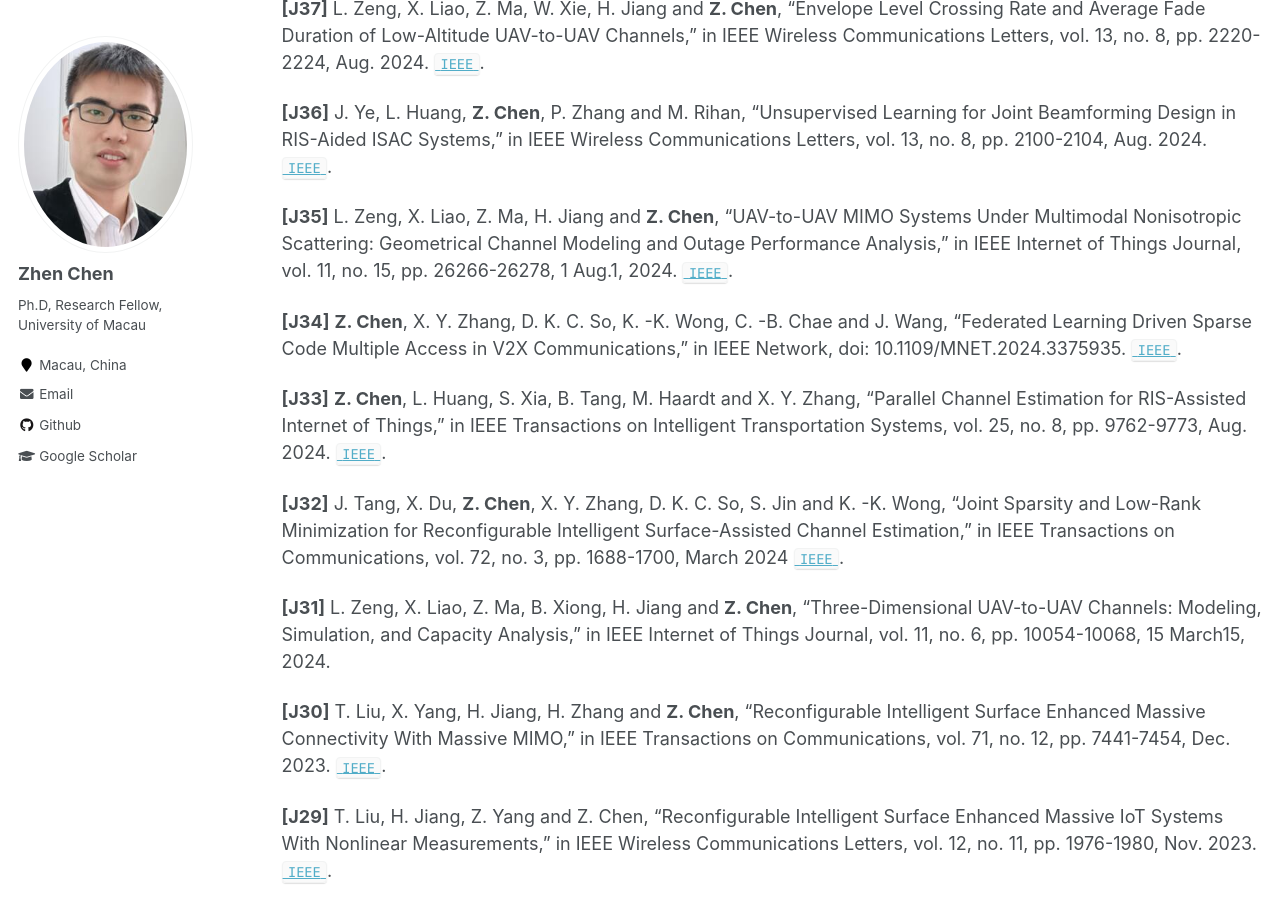
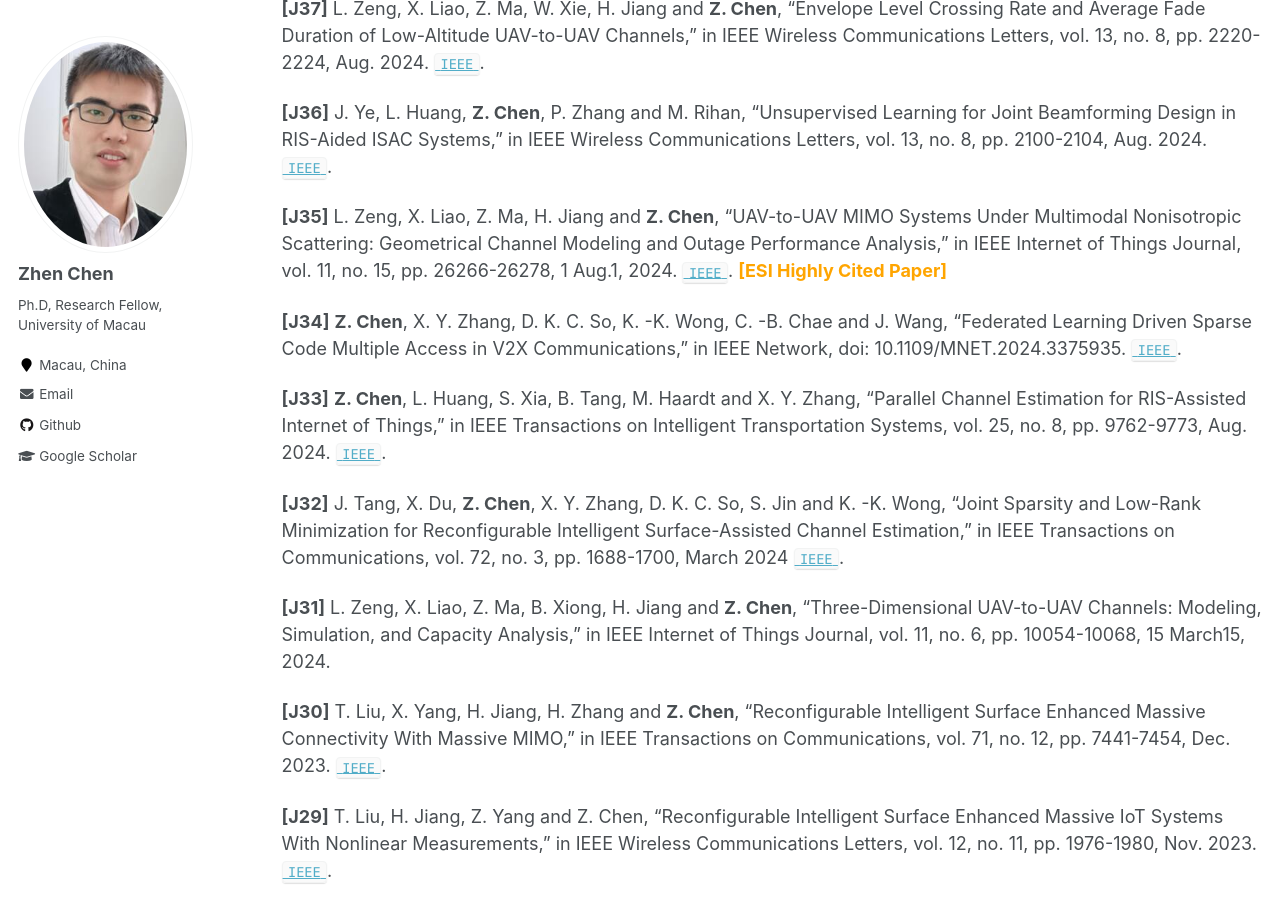
Before and after one commit to baile035/chenz_CV, a Jekyll site: the page built from _pages/publications.md, in a window 1280 px wide and 900 px high, scrolled down 650 px. Built offline with Jekyll 4.4.1, drawn with Linux system fonts in a browser that asks for light colours.

Commit message:
Update publications.md

```diff
--- a/_pages/publications.md
+++ b/_pages/publications.md
@@ -26,7 +26,7 @@ Journal Articles
 [`IEEE`](https://ieeexplore.ieee.org/document/10533223).
 
 **[J35]** L. Zeng, X. Liao, Z. Ma, H. Jiang and **Z. Chen**, "UAV-to-UAV MIMO Systems Under Multimodal Nonisotropic Scattering: Geometrical Channel Modeling and Outage Performance Analysis," in IEEE Internet of Things Journal, vol. 11, no. 15, pp. 26266-26278, 1 Aug.1, 2024.
-[`IEEE`](https://ieeexplore.ieee.org/document/10511285).
+[`IEEE`](https://ieeexplore.ieee.org/document/10511285). **<font color=orange>[ESI Highly Cited Paper]</font>**
 
 **[J34]** **Z. Chen**, X. Y. Zhang, D. K. C. So, K. -K. Wong, C. -B. Chae and J. Wang, "Federated Learning Driven Sparse Code Multiple Access in V2X Communications," in IEEE Network, doi: 10.1109/MNET.2024.3375935.
 [`IEEE`](https://ieeexplore.ieee.org/document/10473705).
```
